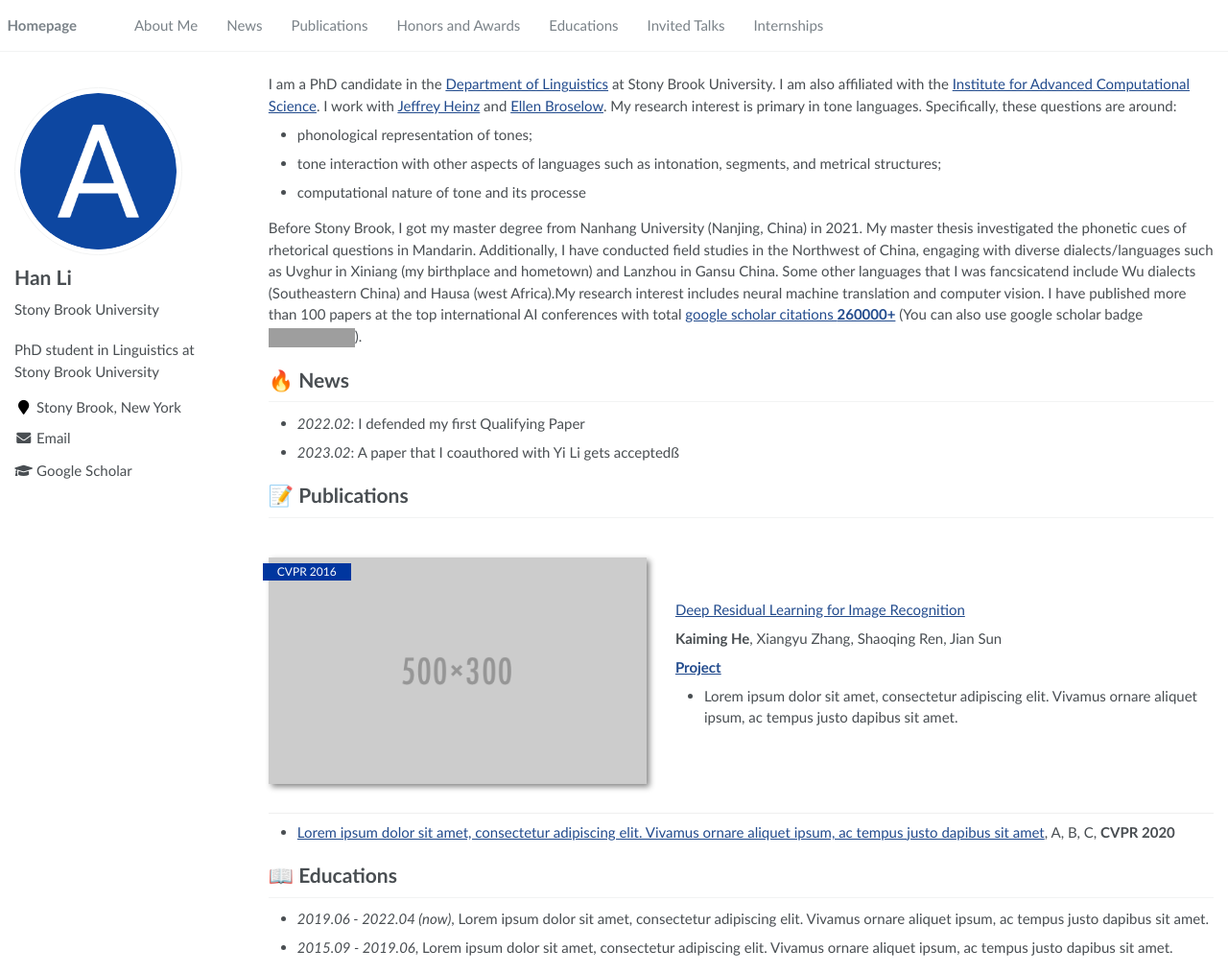
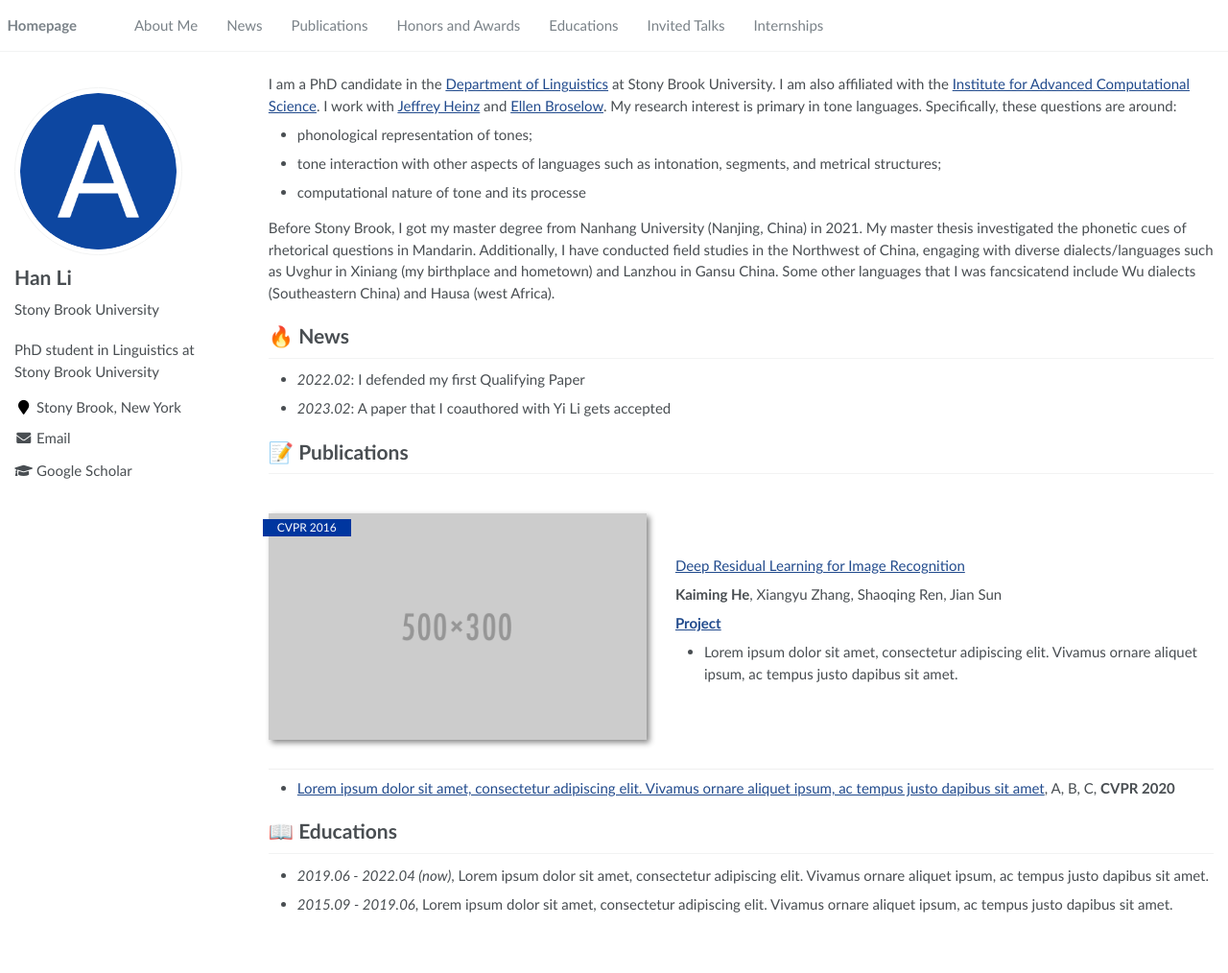
Before and after one commit to lihan829/lihan829.github.io, a Jekyll site: the page built from _pages/about.md, in a window 1280 px wide and 1014 px high. Shown: the whole window at 96% size. Built offline with Jekyll 4.4.1, drawn with Linux system fonts in a browser that asks for light colours; grey boxes are pictures that could not be loaded.

Commit message:
Update about.md

```diff
--- a/_pages/about.md
+++ b/_pages/about.md
@@ -22,12 +22,12 @@
 - tone interaction with other aspects of languages such as intonation, segments, and metrical structures;
 - computational nature of tone and its processe
 
-Before Stony Brook, I got my master degree from Nanhang University (Nanjing, China) in 2021. My master thesis investigated the phonetic cues of rhetorical questions in Mandarin. Additionally, I have conducted field studies in the Northwest of China, engaging with diverse dialects/languages such as Uvghur in Xiniang (my birthplace and hometown) and Lanzhou in Gansu China. Some other languages that I was fancsicatend include Wu dialects (Southeastern China) and Hausa (west Africa).My research interest includes neural machine translation and computer vision. I have published more than 100 papers at the top international AI conferences with total <a href='https://scholar.google.com/citations?user=DhtAFkwAAAAJ'>google scholar citations <strong><span id='total_cit'>260000+</span></strong></a> (You can also use google scholar badge <a href='https://scholar.google.com/citations?user=DhtAFkwAAAAJ'><img src="https://img.shields.io/endpoint?url={{ url | url_encode }}&logo=Google%20Scholar&labelColor=f6f6f6&color=9cf&style=flat&label=citations"></a>).
+Before Stony Brook, I got my master degree from Nanhang University (Nanjing, China) in 2021. My master thesis investigated the phonetic cues of rhetorical questions in Mandarin. Additionally, I have conducted field studies in the Northwest of China, engaging with diverse dialects/languages such as Uvghur in Xiniang (my birthplace and hometown) and Lanzhou in Gansu China. Some other languages that I was fancsicatend include Wu dialects (Southeastern China) and Hausa (west Africa).
 
 # 🔥 News
 
 - *2022.02*: I defended my first Qualifying Paper
-- *2023.02*: A paper that I coauthored with Yi Li gets acceptedß
+- *2023.02*: A paper that I coauthored with Yi Li gets accepted
 
 # 📝 Publications
 
```
